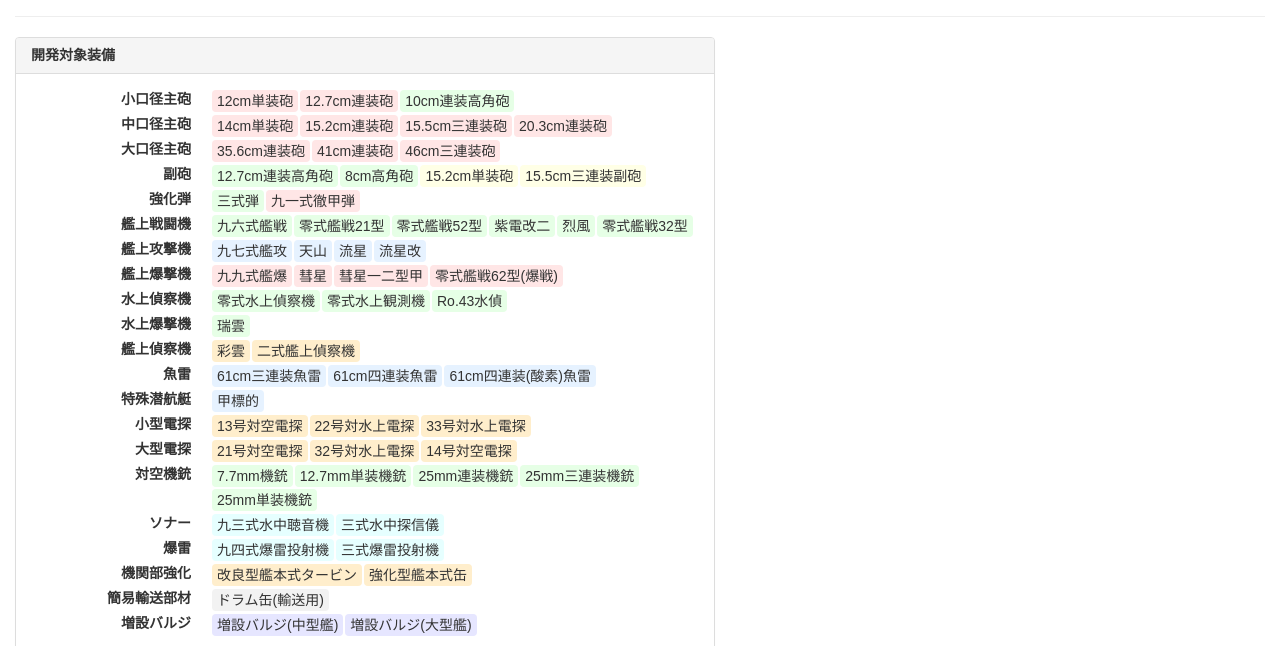
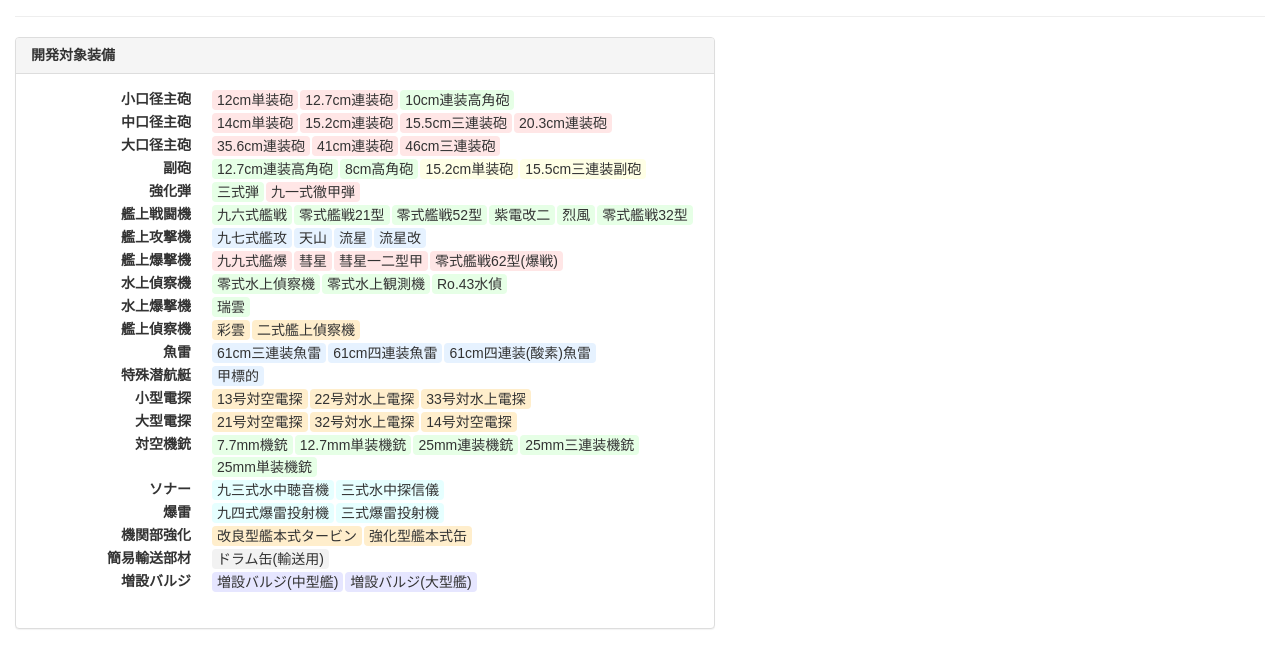
Before and after one commit to wantora/kancolle-recipe-generator, a website with bundled scripts: page public/index.html in a window 1280 px wide. Shown: the part 83-729 px from the top of the page. Built offline with nearby package versions, Linux system fonts and the light colour scheme.

Commit message:
ボタンを少し省スペースに

```diff
--- a/public/css/main.css
+++ b/public/css/main.css
@@ -146,11 +146,12 @@ main.loading {
 
 #item-list button {
   margin: 1px;
-  padding: 0 4px;
+  padding: 2px 4px;
   border: none;
   border-radius: 4px;
   outline: none;
   border: 1px solid transparent;
+  line-height: 1;
 }
 
 #item-list button:hover,
```
